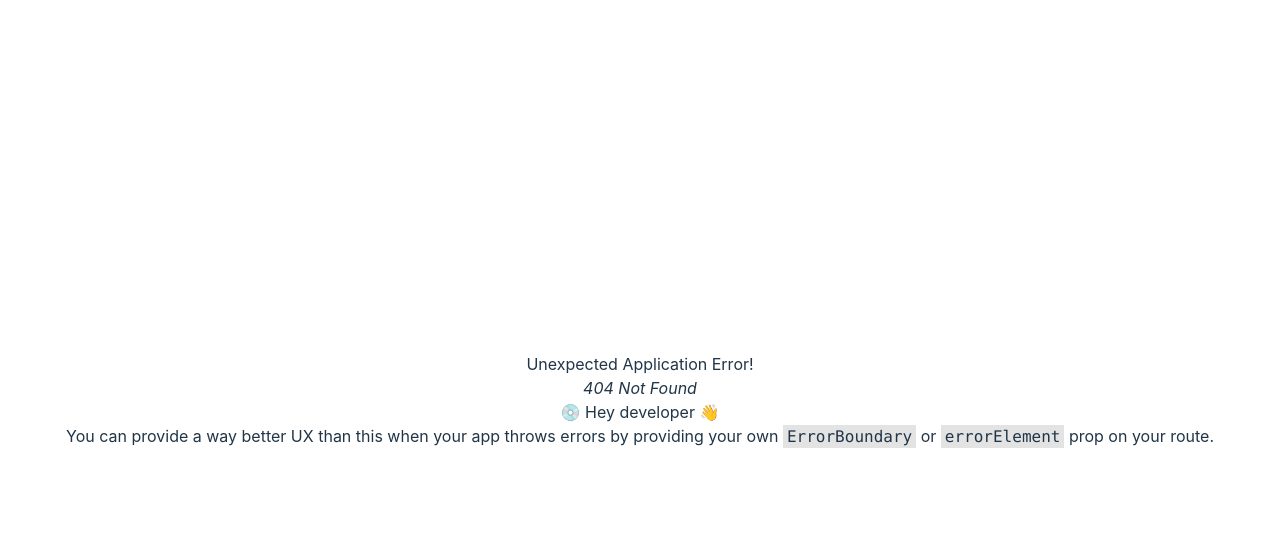
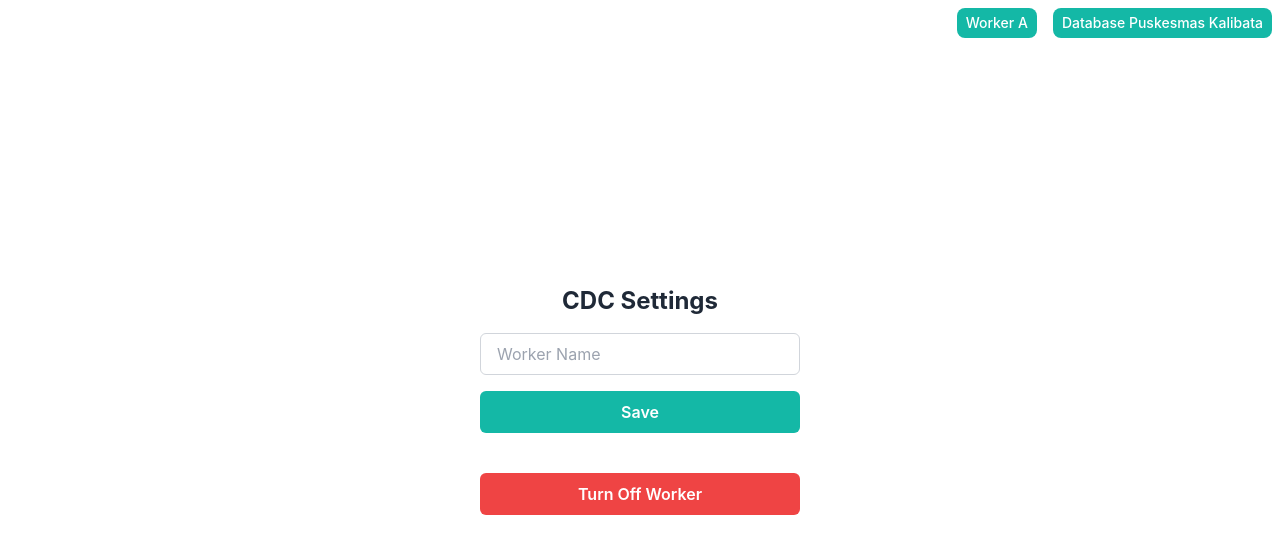
Before and after one commit to heykall/satu-sehat, a React (Vite) app: page /cdc-worker in a window 1280 px wide. Before the commit this address had no page. Shown: the top 554 px of the page. Built offline with nearby package versions, Linux system fonts and the light colour scheme.

Commit message:
add cdc settings

```diff
--- /dev/null
+++ b/src/pages/Cdc.jsx
@@ -0,0 +1,107 @@
+import React, {useEffect, useState} from 'react';
+import Loading from '../components/Loading';
+import Toast from '../components/Toast';
+import UseApiCall from '../utils/UseApiCall';
+import { useNavigate } from 'react-router-dom';
+
+
+const Cdc = () => {
+  const navigate = useNavigate()
+  const { isLoading, data, error, fetchData } = UseApiCall();
+  const [errors, setErrors] = useState({});
+
+  const [fields, setFields] = useState({
+    service_name: '',
+    db_name: '',
+    host: '',
+    port: '',
+    username: '',
+    password: ''
+  });
+
+  const handleInputChange = (e) => {
+    const { name, value } = e.target;
+    setFields((prevFields) => ({
+      ...prevFields,
+      [name]: value
+    }));
+  };
+
+  const handleSubmit = async (e) => {
+    e.preventDefault();
+    const validationErrors = validateForm();
+    if (Object.keys(validationErrors).length === 0) {
+      // handle submit cdc
+    } else {
+      setErrors(validationErrors);
+    }
+  };
+
+  const validateForm = () => {
+    const errors = {};
+
+    // Validate healthcareServiceName
+    if (!fields.service_name) {
+      errors.healthcareServiceName = 'Healthcare Service Name is required';
+    }
+
+    return errors;
+  };
+
+  useEffect(()=> {
+    // console.log(data);
+  }, [data, error, isLoading])
+
+  if (isLoading) {
+    return <Loading message={'Connecting to Database...'}/>;
+  } else {
+    return (
+      <>
+      <div className="absolute top-0 right-0">
+          <button className="m-2 bg-teal-500 text-sm text-white px-2 py-1">Worker A</button>
+          <button className="m-2 bg-teal-500 text-sm text-white px-2 py-1">Database Puskesmas Kalibata</button>
+        </div>
+        {error && (
+          <div id="toast-danger" className="flex items-center w-full max-w-xs p-4 mb-4 text-gray-500 bg-white rounded-lg shadow dark:text-gray-400 dark:bg-gray-800" role="alert">
+          <div className="inline-flex items-center justify-center flex-shrink-0 w-8 h-8 text-red-500 bg-red-100 rounded-lg dark:bg-red-800 dark:text-red-200">
+              <svg aria-hidden="true" className="w-5 h-5" fill="currentColor" viewBox="0 0 20 20" xmlns="http://www.w3.org/2000/svg"><path fill-rule="evenodd" d="M4.293 4.293a1 1 0 011.414 0L10 8.586l4.293-4.293a1 1 0 111.414 1.414L11.414 10l4.293 4.293a1 1 0 01-1.414 1.414L10 11.414l-4.293 4.293a1 1 0 01-1.414-1.414L8.586 10 4.293 5.707a1 1 0 010-1.414z" clip-rule="evenodd"></path></svg>
+              <span className="sr-only">Error icon</span>
+          </div>
+          <div className="ml-3 text-sm font-normal">Failed connect to database.</div>
+      </div>
+        )}
+        <div className="flex flex-col items-center max-w-screen">
+          <h1 className="text-2xl font-bold text-gray-800 mb-4">CDC Settings</h1>
+          <form className="flex flex-col space-y-4 w-80" onSubmit={handleSubmit}>
+            <input
+              type="text"
+              name="service_name"
+              value={fields.service_name}
+              placeholder="Worker Name"
+              onChange={handleInputChange}
+              className={`px-4 py-2 border border-gray-300 rounded-md focus:outline-none focus:ring-2 focus:ring-teal-400 ${
+                errors.healthcareServiceName ? 'border-red-500' : ''
+              }`}
+            />
+            {errors.healthcareServiceName && (
+              <p className="text-red-500 text-sm">{errors.healthcareServiceName}</p>
+            )}
+            <button
+              type="submit"
+              className="px-4 py-2 bg-teal-500 text-white font-semibold rounded-md hover:bg-teal-600 focus:outline-none focus:bg-teal-600"
+            >
+              Save
+            </button>
+          </form>
+          <button
+              className="flex flex-col items-center space-y-4 w-80 mt-10 px-4 py-2 bg-red-500 text-white font-semibold rounded-md hover:bg-red-600 focus:outline-none focus:bg-red-600"
+            >
+              Turn Off Worker
+            </button>
+        </div>
+      </>
+    );
+  }
+};
+
+export default Cdc;
--- a/src/pages/Connection.jsx
+++ b/src/pages/Connection.jsx
@@ -99,6 +99,10 @@ const ConnectForm = () => {
       </div>
         )}
         <div className="flex flex-col items-center max-w-screen">
+        <div className="absolute top-0 right-0">
+          <button className="m-2 bg-teal-500 text-sm text-white px-2 py-1">Worker A</button>
+          <button className="m-2 bg-teal-500 text-sm text-white px-2 py-1">Database Puskesmas Kalibata</button>
+        </div>
           <h1 className="text-2xl font-bold text-gray-800 mb-4">Connect to Database</h1>
           <form className="flex flex-col space-y-4 w-80" onSubmit={handleSubmit}>
             <input
--- a/src/pages/HomePage.jsx
+++ b/src/pages/HomePage.jsx
@@ -13,7 +13,7 @@ const HomePage = () => {
   const handleCardClick = (card) => {
     if (card === 'cdc') {
       // Action for CDC Worker card
-      console.log('CDC Worker clicked');
+      navigate('cdc-worker')
     } else if (card === 'data-integration') {
       // Action for Data Integration Tool card
       console.log('Data Integration Tool clicked');
--- a/src/pages/Table.jsx
+++ b/src/pages/Table.jsx
@@ -176,6 +176,10 @@ useEffect(()=> {
   } else {
     return (
       <>
+      <div className="absolute top-0 right-0">
+          <button className="m-2 bg-teal-500 text-sm text-white px-2 py-1">Worker A</button>
+          <button className="m-2 bg-teal-500 text-sm text-white px-2 py-1">Database Puskesmas Kalibata</button>
+        </div>
       {showModal && (
           <SuccessModal message={fetchMessage} onClose={handleCloseModal} />
         )}
```
Also changed, not shown: src/App.jsx (+6 -1 lines).
